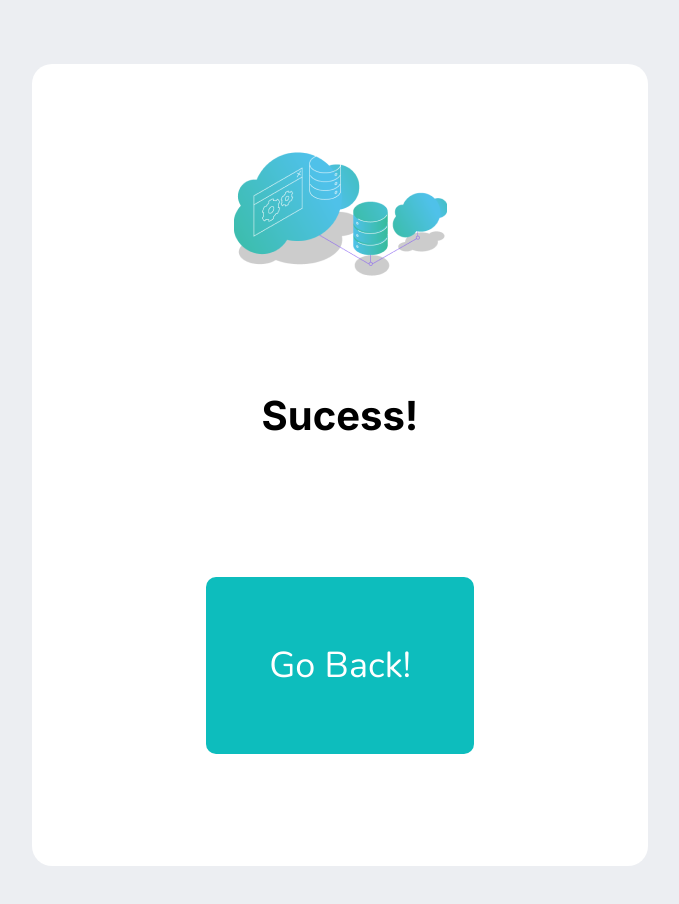
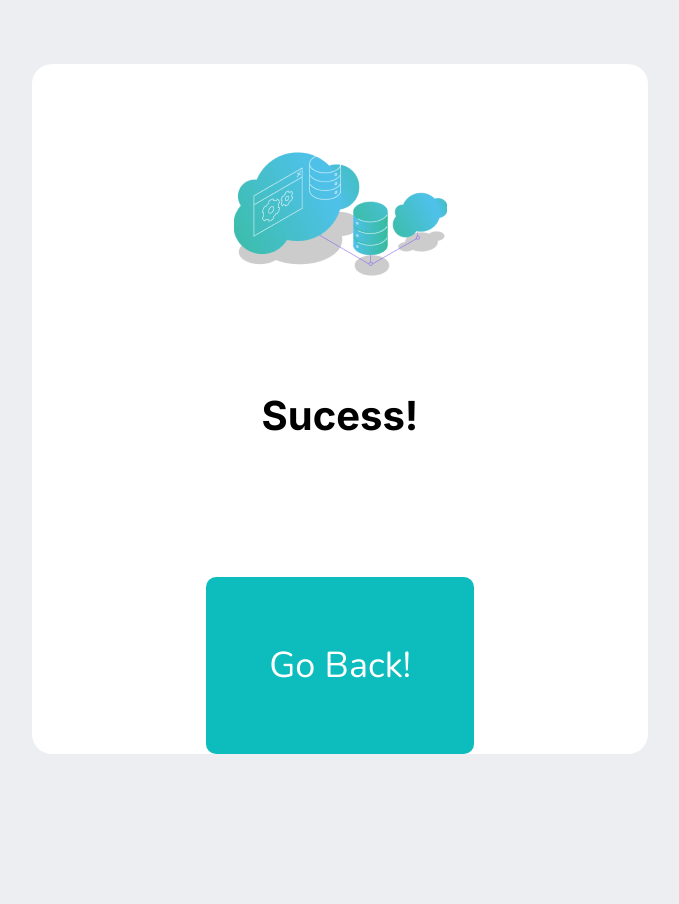
Before and after one commit to Ahjotarezende/FormReact, a React (Create React App) app: page /sucess in a window 1280 px wide. Shown: the top 904 px of the page, without its empty margins (300-979 px from the left). After the commit the page ends 818 px from the top, so only its background shows below. Built offline with nearby package versions, Linux system fonts and the light colour scheme.

Commit message:
fix: success screen measurement error fixed

```diff
--- a/package.json
+++ b/package.json
@@ -8,6 +8,7 @@
     "@testing-library/user-event": "^13.5.0",
     "react": "^18.1.0",
     "react-dom": "^18.1.0",
+    "react-hook-form": "^7.32.2",
     "react-router-dom": "^6.3.0",
     "react-scripts": "5.0.1",
     "styled-components": "^5.3.5",
--- a/src/pages/sucess/styleSucess.js
+++ b/src/pages/sucess/styleSucess.js
@@ -17,10 +17,29 @@ export const Background = styled.div`
     @media screen and (max-width: 768px){
         height: 46rem;
     }
+    @media screen and (max-width: 415px){
+        margin-top: 4rem;
+        padding: 0;
+        height: 100%;
+    }
+    @media screen and (max-width: 376px){
+        margin: 0;
+    }
+    @media screen and (max-height: 812px){
+        margin-top: 4rem;
+        padding: 0;
+        height: 100%;
+    }
+    @media screen and (max-height: 668px){
+        margin-top: 1rem;
+    }
 `;
 
 export const MainTitle = styled.h1`
     font-family: 'Inter', sans-serif;
     margin: 6.93rem 0 8.56rem 0;
     font-size: 2.5rem;
+    @media screen and (max-width: 375px){
+        margin: 4rem 0 7rem 0;
+    }
 `;
```
Also changed, not shown: 1 other file (tests, documents, lock files or other folders).
